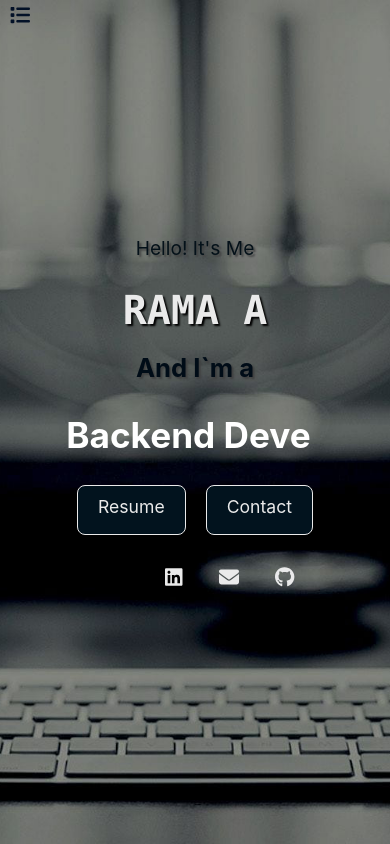
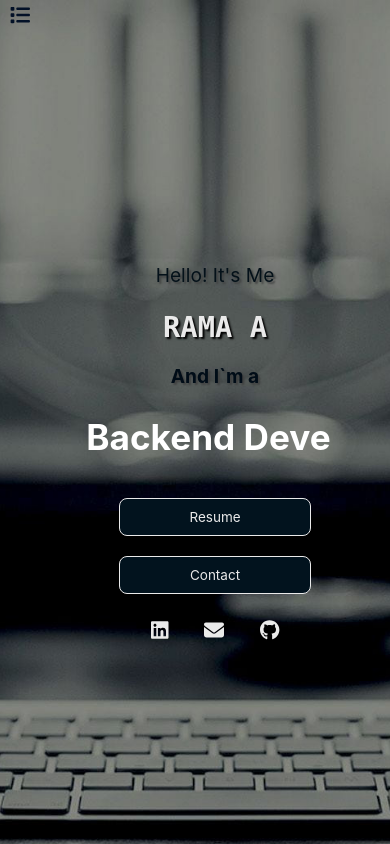
Before and after one commit to akularamanamma/Portofilofrontend, a React (Create React App) app: page / in a window 390 px wide. Shown: the top 844 px of the page. Built offline with nearby package versions, Linux system fonts and the light colour scheme.

Commit message:
Update Slide.css

```diff
--- a/src/components/css/Slide.css
+++ b/src/components/css/Slide.css
@@ -1,111 +1,137 @@
-.background-div{
-    background-image: url('../images//pxfuel\ \(1\).jpg');
+.background-div {
+  background-image: url('../images/pxfuel (1).jpg'); /* Fixed path */
   width: 100vw;
   height: 100vh;
   background-size: cover;
   display: flex;
   background-position: center;
   flex-direction: column;
+  align-items: center; /* Center content horizontally */
+  justify-content: center; /* Center content vertically */
+  text-align: center;
+  padding: 20px; /* Added padding for smaller screens */
 }
 
-.name-sec{
+.name-sec {
   line-height: 1.8em;
   text-align: center;
- margin-top: 180px;
+  margin-top: 100px; /* Reduced margin for better responsiveness */
 }
 
- .name-sec p{
+.name-sec p {
   font-size: 1.2em;
-    color:#041119;
+  color: #041119;
   text-shadow: 2px 2px 2px #404141;
 }
 
- .name-sec h1{
+.name-sec h1 {
   color: #eaeaea;
   font-size: 2.5em;
   text-transform: uppercase;
-    font-family:'Lucida Console';
-    color: #eaeaea;
+  font-family: 'Lucida Console';
   text-shadow: 2px 2px 2px #000000;
-    margin-bottom: 30px;
+  margin-bottom: 20px;
 }
 
- .name-sec h2{
-
+.name-sec h2 {
   font-size: 1.6em;
-color:  #000c17;
+  color: #000c17;
   text-shadow: 2px 2px 2px #404141;
 }
 
- .button-sec{
-    margin-left: 46%;
-    height: 40px;
-    width: 150px;
-    /* border: 1px solid red; */
+/* Center button section */
+.button-sec {
   display: flex;
   justify-content: center;
+  flex-wrap: wrap; /* Wrap buttons if needed */
   margin-top: 20px;
+  width: 100%;
 }
 
- .link{
+/* Button styling */
+.link {
   text-decoration: none;
   color: #eaeaea;
   background-color: #02131e;
   padding: 10px 20px;
-    margin-left:10px;
-    border-radius: 15px;
-    height: 28px;
-    width: 250px;
-    margin:0px 10px;
-    border:1px solid #eaeaea;;
   border-radius: 8px;
+  border: 1px solid #eaeaea;
   font-size: 1.1em;
+  margin: 10px; /* Provides spacing between buttons */
+  display: inline-block;
+  text-align: center;
+  min-width: 150px;
 }
 
 .link:hover {
-    background-color: #eaeaea2d  ;
-    border:1px solid #eaeaea;
+  background-color: #eaeaea2d;
+  border: 1px solid #eaeaea;
+}
+
+/* Center icons dynamically */
+.icon {
+  text-align: center;
+  font-size: 1.3em;
+  margin-top: 20px;
+}
+
+/* Mobile Responsiveness */
+@media (max-width: 768px) {
+  .name-sec {
+      margin-top: 60px; /* Reduce space on smaller screens */
+  }
+
+  .name-sec h1 {
+      font-size: 2em; /* Scale down for tablets */
+  }
+
+  .name-sec h2 {
+      font-size: 1.3em;
+  }
+
+  .button-sec {
+      flex-direction: row; /* Stack buttons vertically */
+      align-items: center;
+      font-size: 15px;
+
+  }
+
+  .link {
+      font-size: 1em;
+      width: 0px; /* Adjust width for smaller screens */
   }
 
   .icon{
-    text-align: center;
-    margin-left: 43%;
-    font-size: 1.3em;
+    margin-top: -25px;
+
   }
-.link{
-    text-decoration: none;
-    color: #eaeaea;
-    background-color: #02131e;
-    border:1px solid #eaeaea;
-    border-radius: 8px;
-    padding: 10px 20px;
-    margin: 0 10px;
-}
-.link:hover{
-    background-color: #eaeaea2d  ;
-    border:1px solid #eaeaea;
 }
 
-@media only screen and (max-width: 768px) {
+/* Extra Small Devices (Phones) */
+@media (max-width: 480px) {
   .name-sec {
-      margin-top: 55%;
-      margin-left: 10%;
-      width: 80%;
+      margin-top: 40px;
   }
-    .background-div{
-      height: 100vh;
+
+  .name-sec h1 {
+      font-size: 1.8em;
+  }
+
+  .name-sec h2 {
+      font-size: 1.2em;
   }
 
   .button-sec {
-      margin-left: 20%;
-      width: 60%;
+      flex-direction: column;
   }
 
   .link {
-      margin-left: 10px;
-      width: 100%;
+      font-size: 0.9em;
+      width: 0px;
   }
+
   .icon{
-      margin-left:23%;
+    margin-top: -25px;
+
   }
 }
```
Lines whose indentation alone changed are shown as unchanged.
